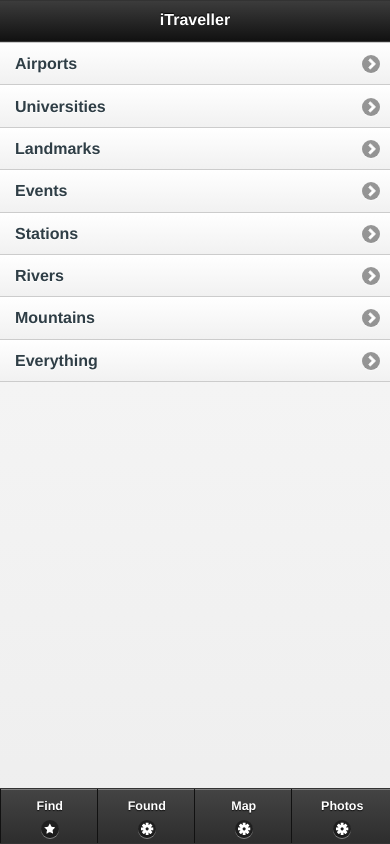
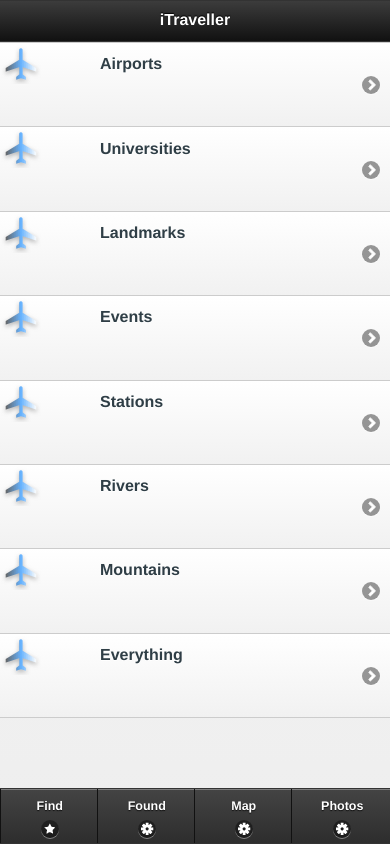
Before and after one commit to apsrose/geolocateme, a plain HTML site: page www/index.html in a window 390 px wide. Drawn offline with Linux system fonts and the light colour scheme; some packages are replaced by stand-ins of ours.

Commit message:
Added images again

```diff
--- a/www/index.html
+++ b/www/index.html
@@ -35,7 +35,7 @@
 
         	<li>
         	<a href="#nearby?category=Airports">
-        	<!--<img src="img/Plane40pxHV.png"/> -->
+        	<img src="img/Plane40pxHV.png"/>
         	Airports
         	</a>
         	</li>
@@ -43,7 +43,7 @@
 
         	<li>
 			<a href="#nearby?category=University">
-			<!--<img src="img/Plane40pxHV.png"/> -->
+			<img src="img/Plane40pxHV.png"/>
 			Universities
 			</a>
         	</li>
@@ -52,7 +52,7 @@
 
         	<li>
 			<a href="#nearby?category=Landmarks">
-			<!-- <img src="img/Plane40pxHV.png"/> -->
+			<img src="img/Plane40pxHV.png"/>
 			Landmarks
 			</a>
         	</li>
@@ -60,7 +60,7 @@
 
         	<li>
 			<a  href="#nearby?category=Events">
-			<!--  <img src="img/Plane40pxHV.png"/> -->
+			<img src="img/Plane40pxHV.png"/>
 			Events
 			</a>
         	</li>
@@ -69,7 +69,7 @@
 
 			<li>
 			<a  href="#nearby?category=Stations">
-			<!--  <img src="img/Plane40pxHV.png"/> -->
+			  <img src="img/Plane40pxHV.png"/>
 			Stations
 			</a>
 			</li>
@@ -78,7 +78,7 @@
 
         	<li>
 			<a href="#nearby?category=Rivers">
-			<!--  <img src="img/Plane40pxHV.png"/> -->
+			<img src="img/Plane40pxHV.png"/>
 			Rivers
 			</a>
         	</li>
@@ -87,14 +87,14 @@
 
         	<li>
 			<a  href="#nearby?category=Mountains">
-			<!--  <img src="img/Plane40pxHV.png"/> -->
+			  <img src="img/Plane40pxHV.png"/>
 			Mountains </a>
         	</li>
 
 
 			<li>
 			<a  href="#nearby?category=Everything">
-			<!--  <img src="img/Plane40pxHV.png"/> -->
+			  <img src="img/Plane40pxHV.png"/>
 			Everything
 			</a>
 			</li>
```
